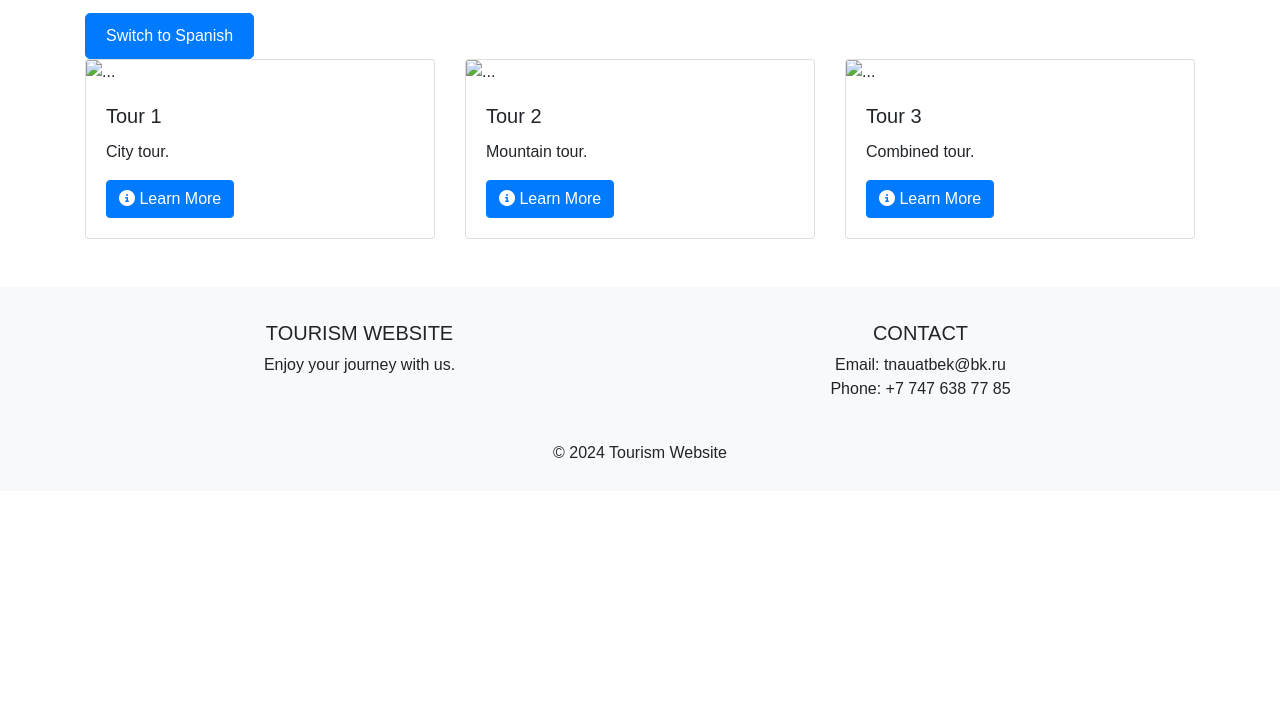
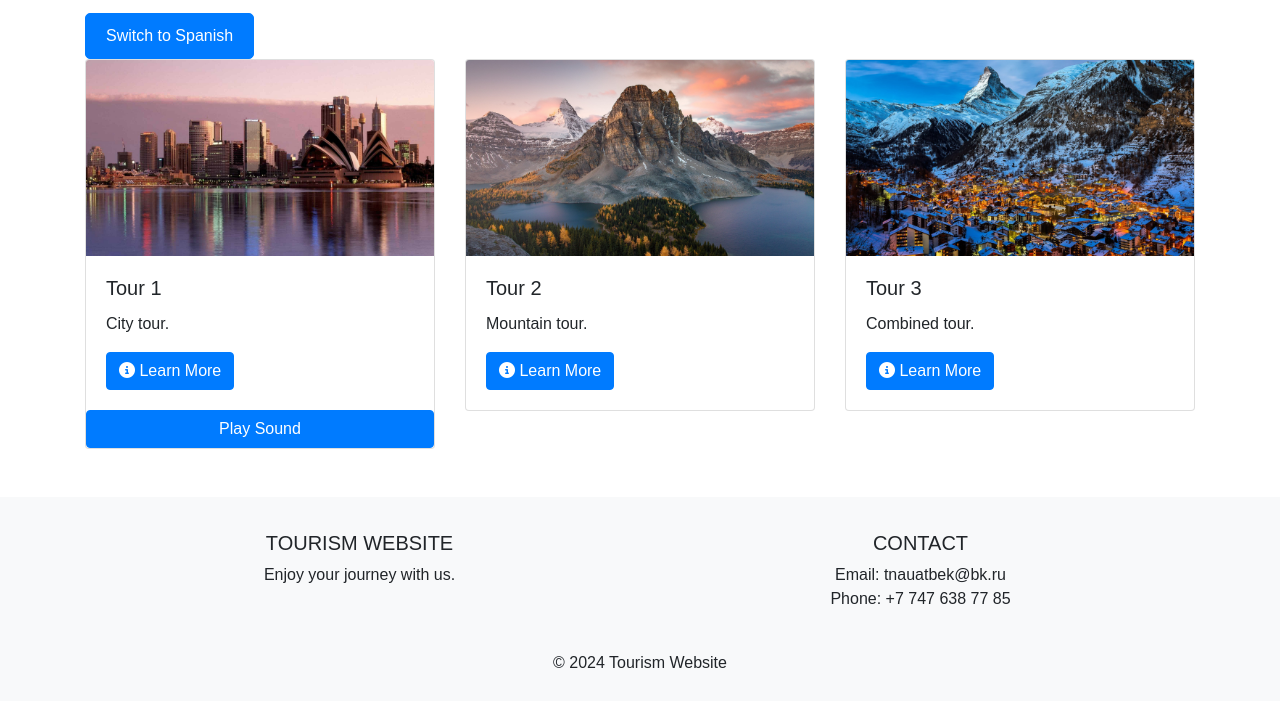
Before and after one commit to Indiv1doom/Tourism, a plain HTML site: page tours.html in a window 1280 px wide. Shown: the part 187-888 px from the top of the page. Before the commit the page ends 800 px from the top, so only its background shows below. Drawn offline with nearby package versions, Linux system fonts and the light colour scheme.

Commit message:
Update tours.html

```diff
--- a/tours.html
+++ b/tours.html
@@ -47,17 +47,18 @@
     <div class="row">
       <div class="col-md-4">
         <div class="card">
-          <img src="photo4.jpg" class="card-img-top" alt="...">
+          <img src="photos/photo4.jpg" class="card-img-top" alt="...">
           <div class="card-body">
             <h5 class="card-title">Tour 1</h5>
             <p class="card-text">City tour.</p>
             <a href="#" class="btn btn-primary"><i class="fa-solid fa-circle-info"></i> Learn More </a>
           </div>
+          <button id="play-sound-btn" class="btn btn-primary">Play Sound</button>
         </div>
       </div>
       <div class="col-md-4">
         <div class="card">
-          <img src="photo5.jpg" class="card-img-top" alt="...">
+          <img src="photos/photo5.jpg" class="card-img-top" alt="...">
           <div class="card-body">
             <h5 class="card-title">Tour 2</h5>
             <p class="card-text">Mountain tour.</p>
@@ -67,7 +68,7 @@
       </div>
       <div class="col-md-4">
         <div class="card">
-          <img src="photo6.jpg" class="card-img-top" alt="...">
+          <img src="photos/photo6.jpg" class="card-img-top" alt="...">
           <div class="card-body">
             <h5 class="card-title">Tour 3</h5>
             <p class="card-text">Combined tour.</p>
```
